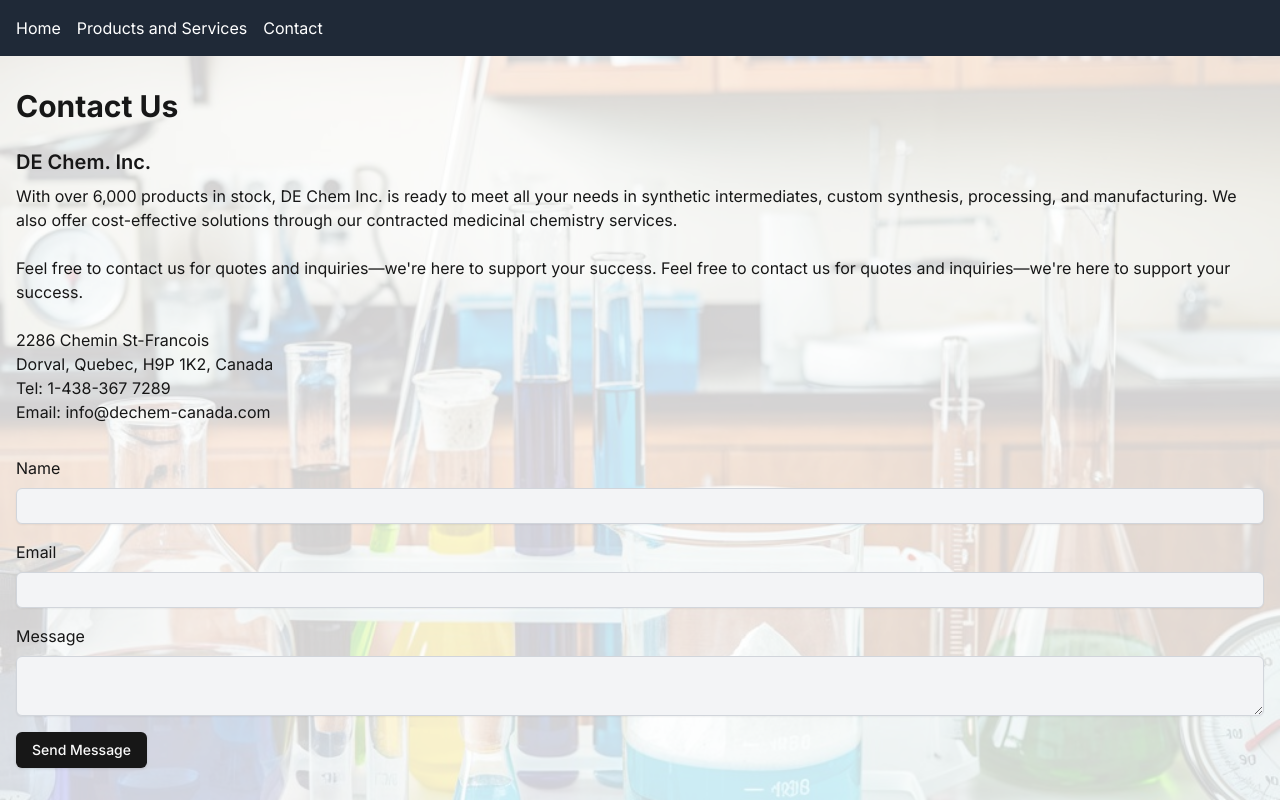
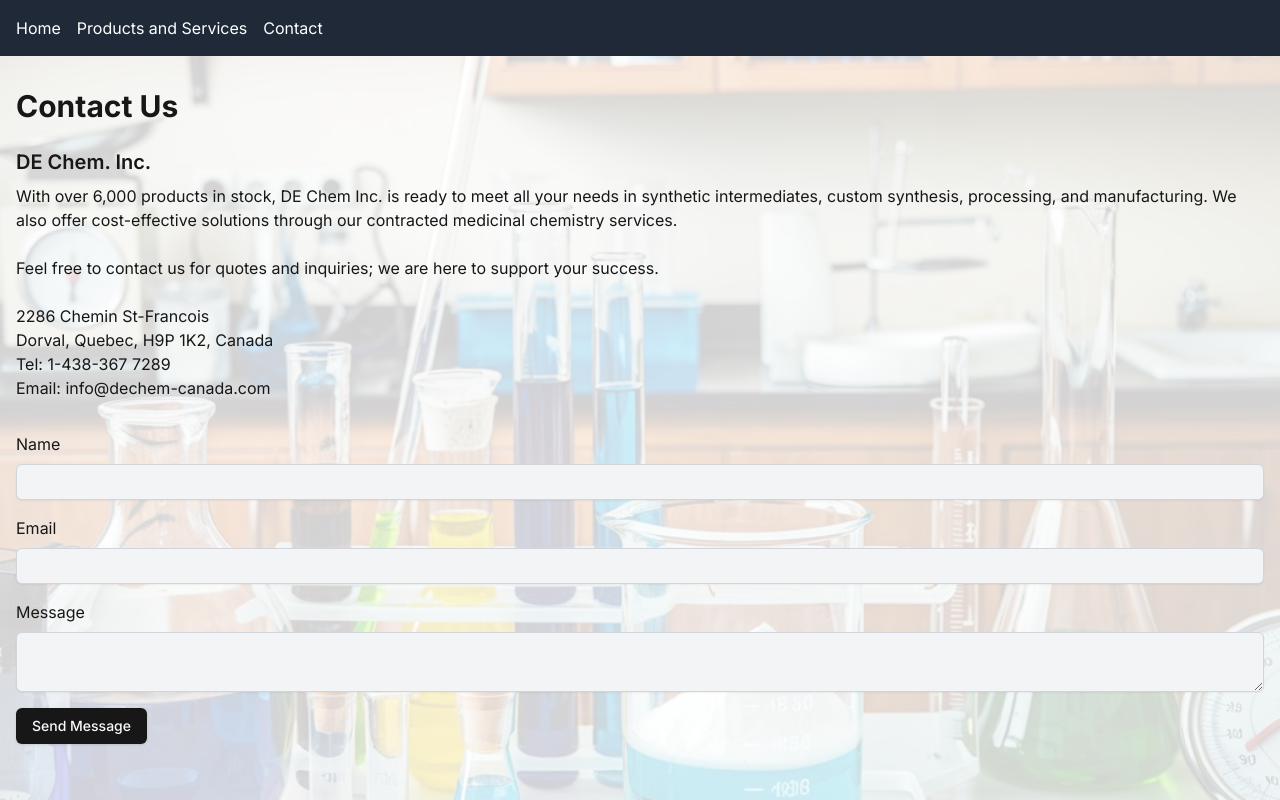
Before and after one commit to zspengyou/CursorAIWebsite, a Next.js app: page /contact in a window 1280 px wide. Built offline with nearby package versions, Linux system fonts and the light colour scheme.

Commit message:
fix deploy error2

```diff
--- a/app/contact/page.tsx
+++ b/app/contact/page.tsx
@@ -58,8 +58,7 @@
         </p>
         <br />
         <p>
-        Feel free to contact us for quotes and inquiries&mdash;we&apos;re here to support your success.
-        Feel free to contact us for quotes and inquiries—we're here to support your success.
+        Feel free to contact us for quotes and inquiries; we are here to support your success.
         </p>
         <br />
         <p>2286 Chemin St-Francois</p>
```
